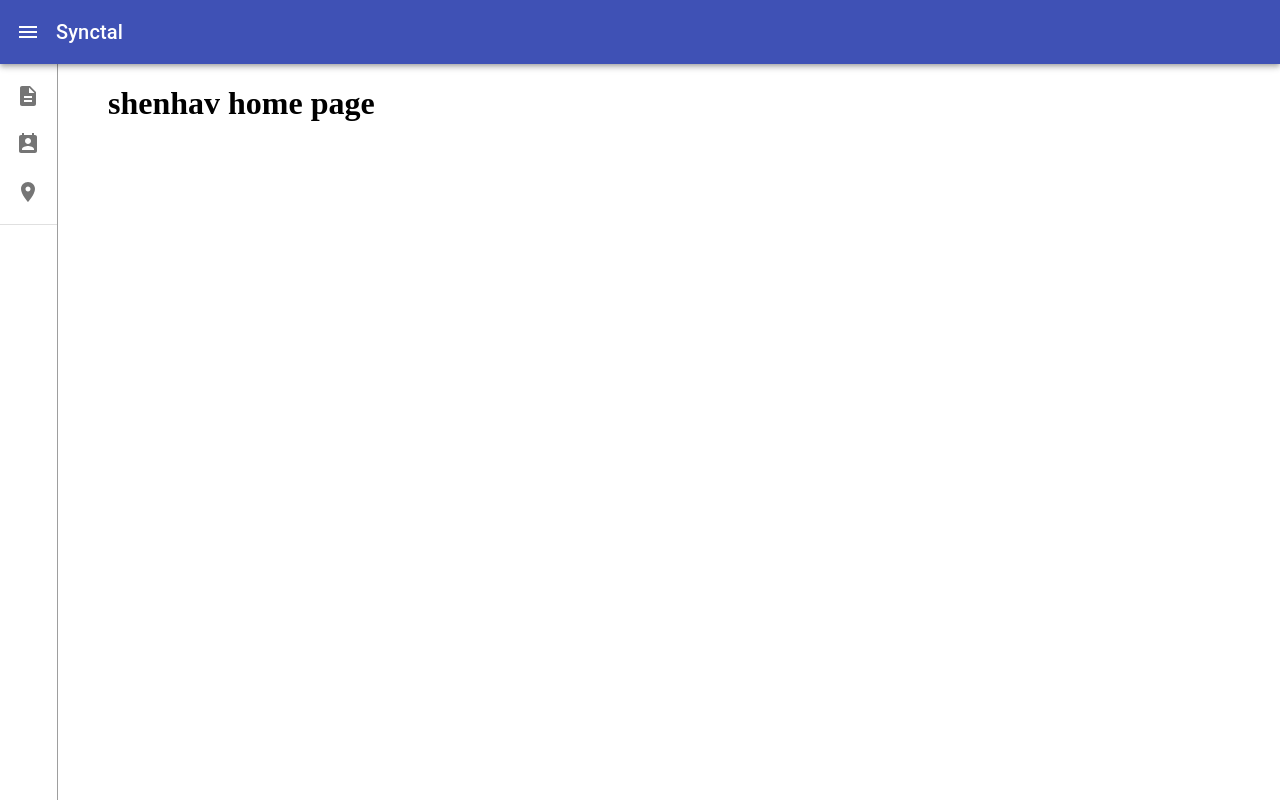
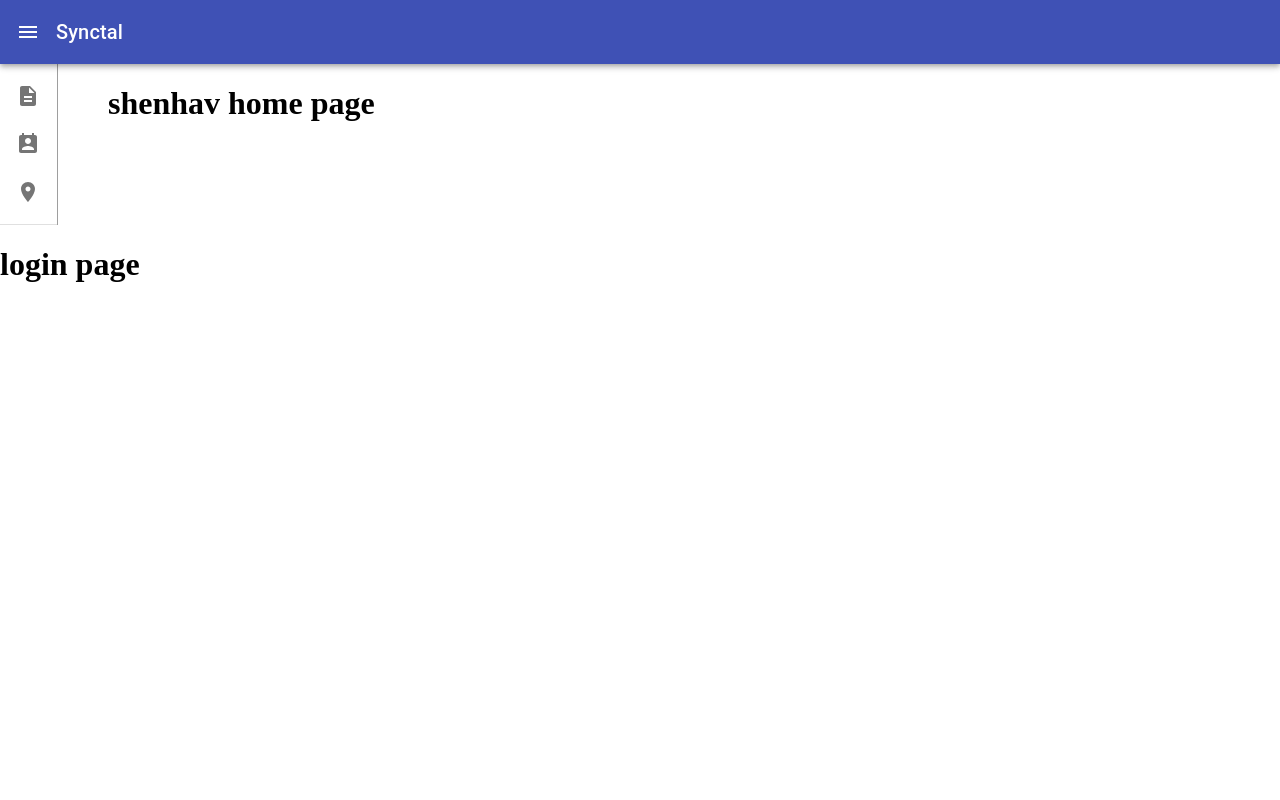
Before and after one commit to ShenhavMeshulam/synctal, a React app in the folder client/: page /login in a window 1280 px wide. Built offline with nearby package versions, Linux system fonts and the light colour scheme.

Commit message:
basic Routes

```diff
--- a/client/package.json
+++ b/client/package.json
@@ -15,6 +15,7 @@
     "css-loader": "^3.4.2",
     "react": "^16.12.0",
     "react-dom": "^16.12.0",
+    "react-router-dom": "^5.1.2",
     "style-loader": "^1.1.3"
   },
   "devDependencies": {
--- a/client/src/app/components/App.js
+++ b/client/src/app/components/App.js
@@ -1,4 +1,4 @@
-import React, { useContext } from 'react';
+import React from 'react';
 import Box from '@material-ui/core/Box';
 import { makeStyles } from '@material-ui/core/styles';
 
--- /dev/null
+++ b/client/src/app/components/Login.js
@@ -0,0 +1,6 @@
+import React from 'react';
+
+export default ({ className }) => {
+    console.log({ className });
+    return (<div className={className}><h1>login page</h1></div>);
+};
--- a/client/src/app/components/Menu.js
+++ b/client/src/app/components/Menu.js
@@ -63,7 +63,7 @@ export default ({ isOpen }) => {
       })}
     >
       <List>
-        {menuItems.map((menuItem, index) => (
+        {menuItems.map((menuItem) => (
           <ListItem button key={menuItem.text}>
             <ListItemIcon>
               {menuItem.icon}
--- /dev/null
+++ b/client/src/app/components/Routes.js
@@ -0,0 +1,16 @@
+import React from 'react';
+import { Route, BrowserRouter as Router } from 'react-router-dom';
+
+import App from './App';
+import Login from './Login';
+
+export default () => {
+    return (
+        <Router>
+            <div>
+                <Route path="/" component={App} />
+                <Route path="/login" component={Login} />
+            </div>
+        </Router>
+    );
+}
--- a/client/src/app/index.js
+++ b/client/src/app/index.js
@@ -1,10 +1,10 @@
 import React from 'react';
 import ReactDOM from 'react-dom';
-import App from './components/App';
+import Routes from './components/Routes';
 import '../index.css';
 
 ReactDOM.render(
-  <App/>,
+  <Routes />,
   document.getElementById('app')
 );
 
--- a/client/webpack.config.js
+++ b/client/webpack.config.js
@@ -30,6 +30,9 @@ module.exports = {
     resolve: {
         extensions: ['.js', '.jsx', '.css']
     },
+    devServer: {
+        historyApiFallback: true,
+    },
     plugins: [
         new HtmlWebpackPlugin({
             template: SRC_DIR + '/index.html'
```
Also changed, not shown: client/src/app/components/Header.js (line endings or trailing spaces), 1 other file (tests, documents, lock files or other folders).
